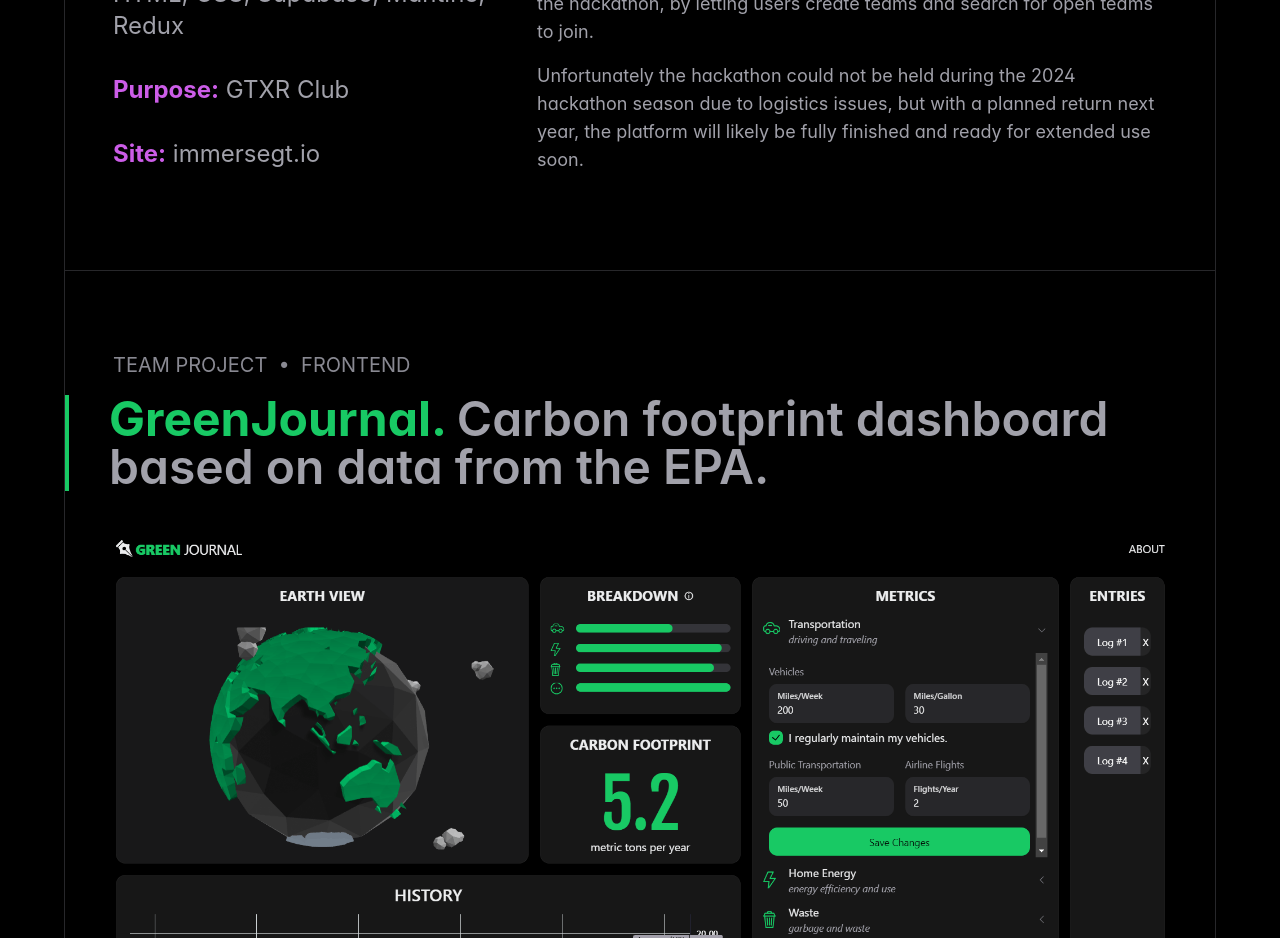
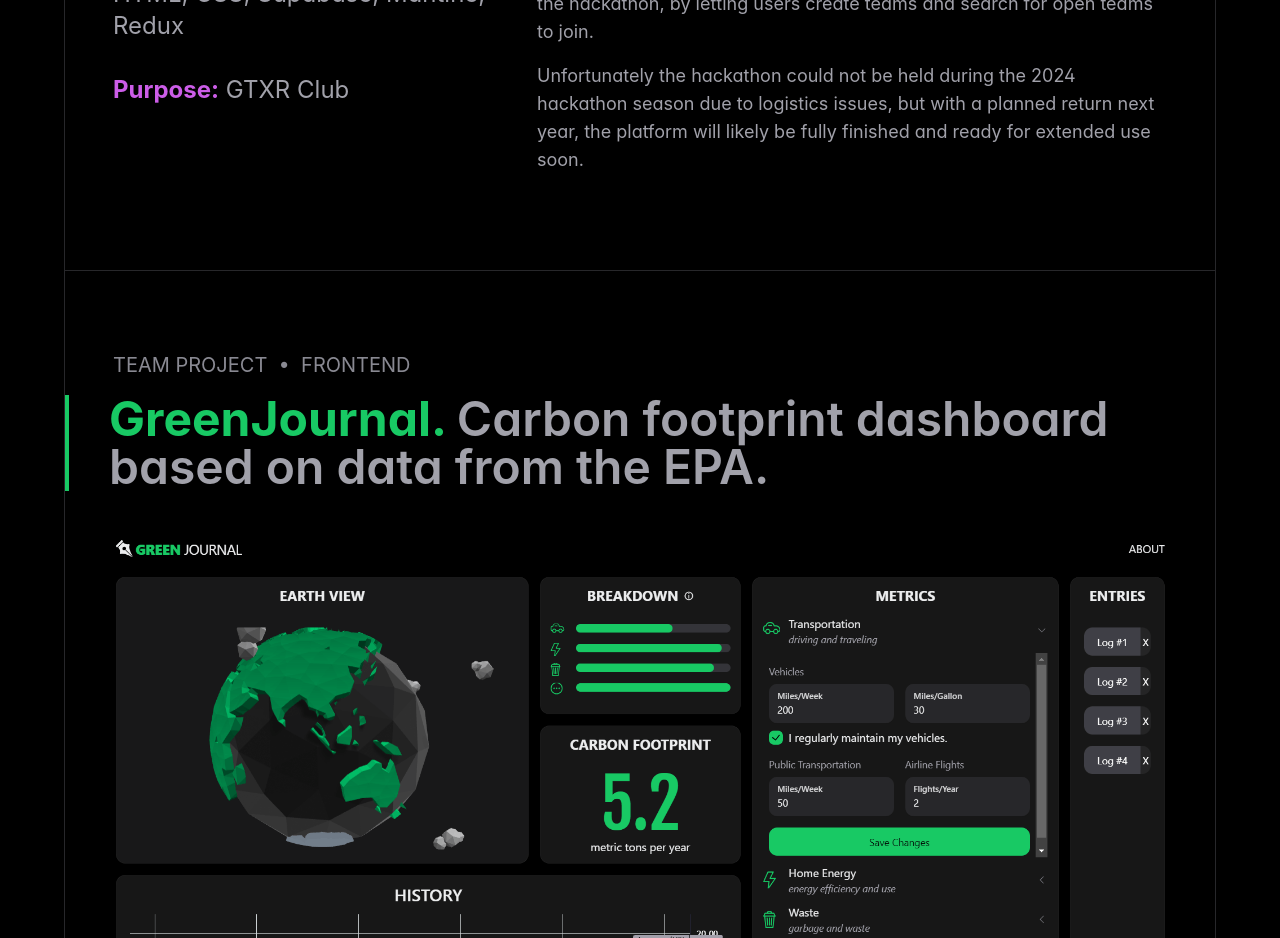
Before and after one commit to AlexT101/portfolio-v2, a Next.js app: page / in a window 1280 px wide. Shown: the part 6160-7098 px from the top of the page. Built offline with nearby package versions, Linux system fonts and the light colour scheme; a web font is replaced by a local one.

Commit message:
remove immersegt site link

```diff
--- a/app/page.tsx
+++ b/app/page.tsx
@@ -68,8 +68,6 @@
         role="Full-Stack Developer, Designer"
         stack="Next.js, React, Typescript, HTML, CSS, Supabase, Mantine, Redux"
         purpose="GTXR Club"
-        site="immersegt.io"
-        siteLink="https://immersegt.io"
         fullDescription="I designed and led the development of a website to help the GTXR club run the ImmerseGT hackathon. The platform has a landing page with details about the event as well as a registration portal, which facilitated over 200 signups. The website also had partial functionality for a team formation tool which would help organize the team finding process during the hackathon, by letting users create teams and search for open teams to join. \nUnfortunately the hackathon could not be held during the 2024 hackathon season due to logistics issues, but with a planned return next year, the platform will likely be fully finished and ready for extended use soon."
         accentColor="#CC5DE8"
       />
```
